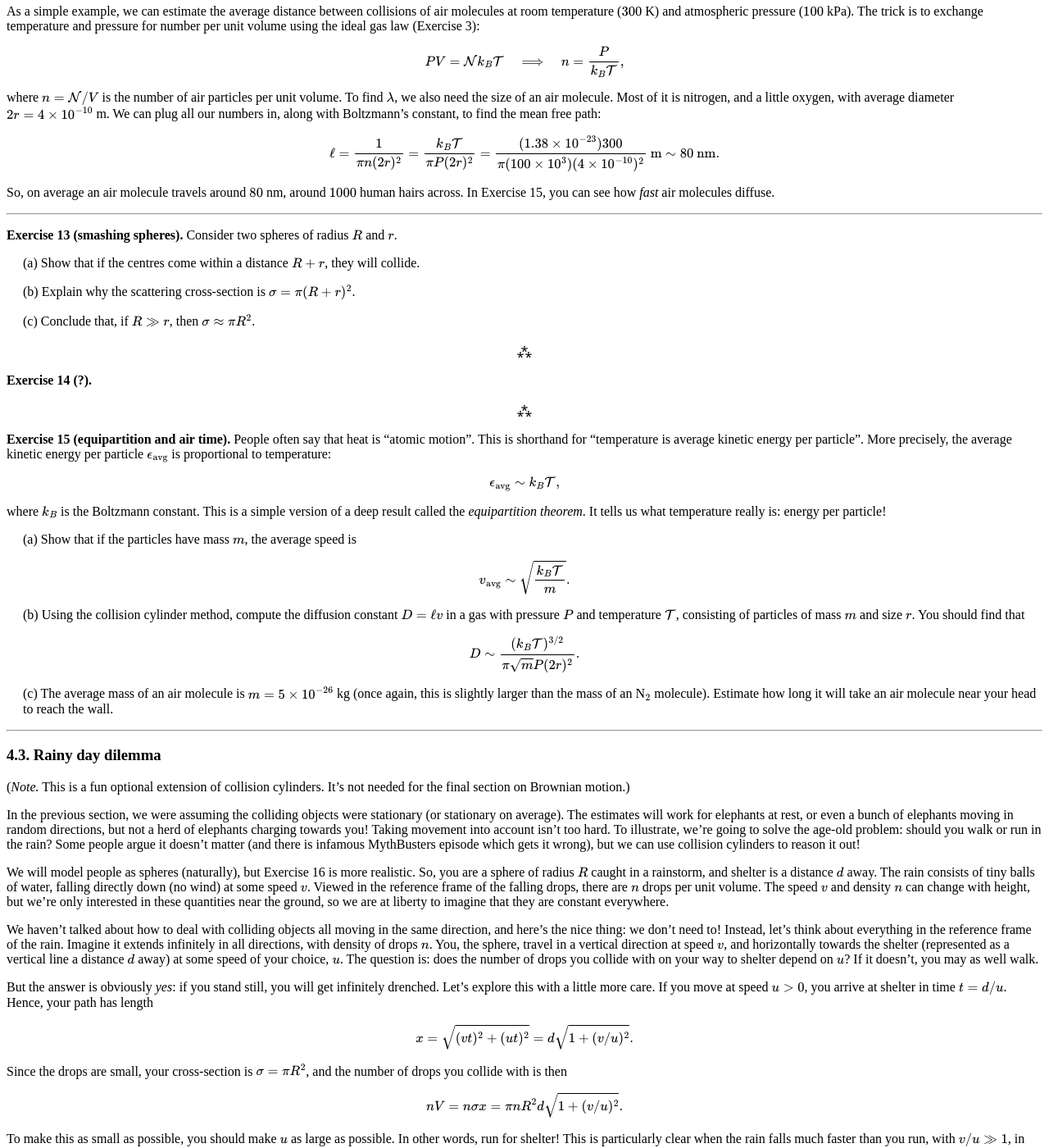
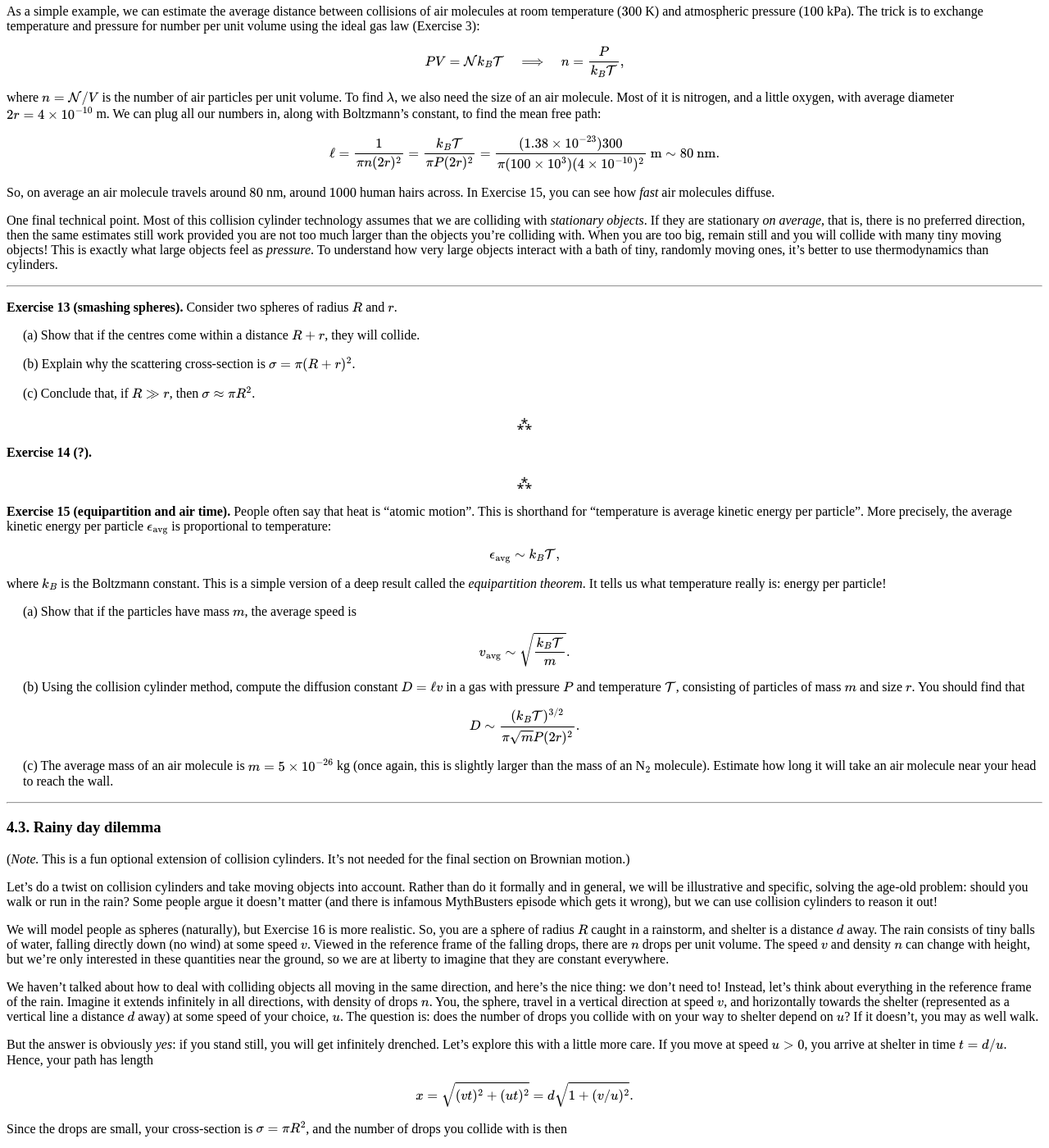
Before and after one commit to hapax/hapax.github.io, a Jekyll site: the page built from assets/simple-physics.md, in a window 1280 px wide and 1400 px high, scrolled down 11176 px. Shown: the whole window at 82% size. Built offline with Jekyll 4.4.1, drawn with Linux system fonts in a browser that asks for light colours; our own code applies the rules of GitHub Pages for plain Markdown files; formulas are drawn with MathJax 3; a script that is not in the unit is left out.

Commit message:
Update physics

```diff
--- a/assets/simple-physics.md
+++ b/assets/simple-physics.md
@@ -1254,6 +1254,19 @@ So, on average an air molecule travels around $80$ nm, around $1000$
 human hairs across.
 In Exercise 15, you can see how *fast* air molecules diffuse.
 
+One final technical point.
+Most of this collision cylinder technology assumes that we are
+colliding with *stationary objects*.
+If they are stationary *on average*, that is, there is no preferred
+direction, then the same estimates still work provided you are not too
+much larger than the objects you're colliding with.
+When you are too big, remain still and you will collide with many tiny
+moving objects!
+This is exactly what large objects feel as *pressure*.
+To understand how very large objects interact with a bath of tiny,
+randomly moving ones, it's better to use thermodynamics than
+cylinders.
+
 ---
 
 **Exercise 13 (smashing spheres).** Consider two spheres of radius $R$ and $r$.
@@ -1330,13 +1343,10 @@ wall.
 (*Note.* This is a fun optional extension of collision
 cylinders. It's not needed for the final section on Brownian motion.)
 
-In the previous section, we were assuming the colliding objects were
-stationary (or stationary on average).
-The estimates will work for elephants at rest, or even a
-bunch of elephants moving in random directions, but not a herd of
-elephants charging towards you!
-Taking movement into account isn't too hard.
-To illustrate, we're going to solve the age-old problem: should you
+Let's do a twist on collision cylinders and take moving objects into
+account.
+Rather than do it formally and in general, we will be illustrative and
+specific, solving the age-old problem: should you
 walk or run in the rain?
 Some people argue it doesn't matter (and there is infamous MythBusters
 episode which gets it wrong), but we can use collision cylinders to
```
Also changed, not shown: assets/hackology-2.md (+3 -0 lines).
